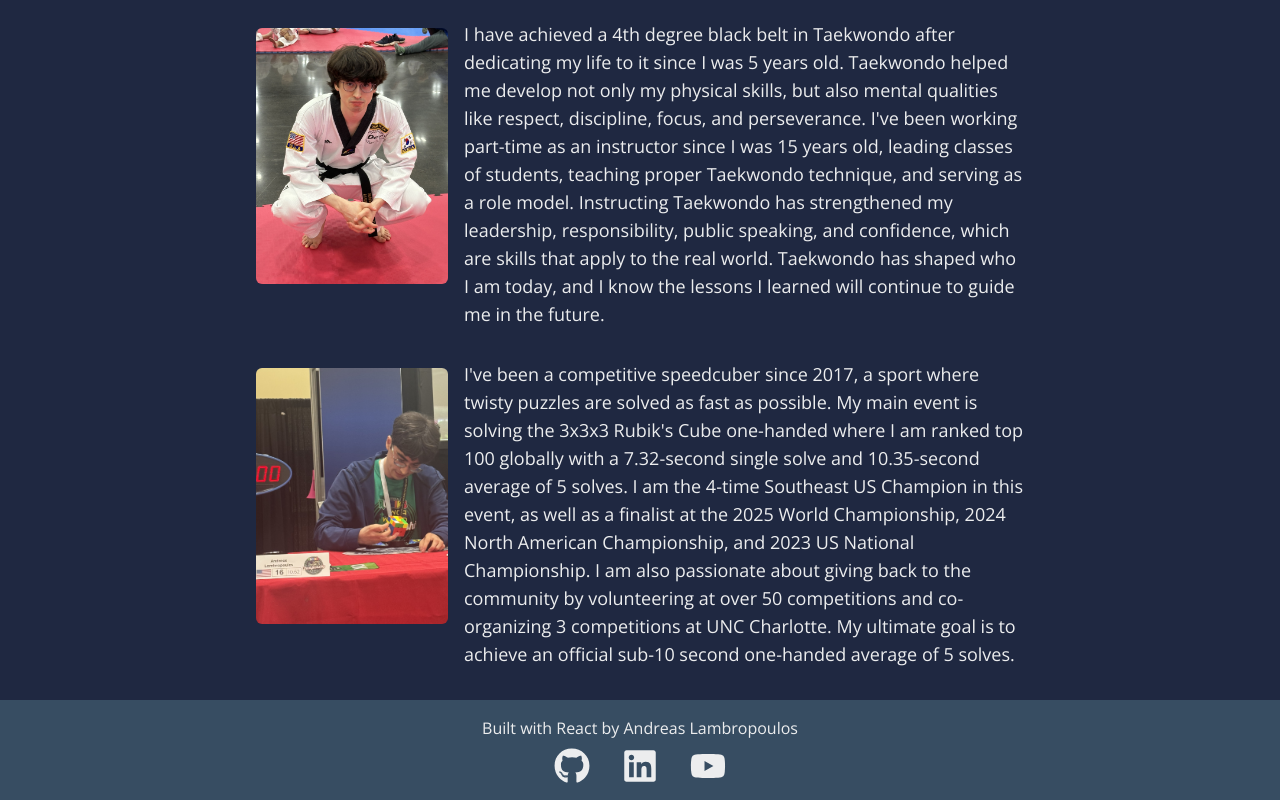
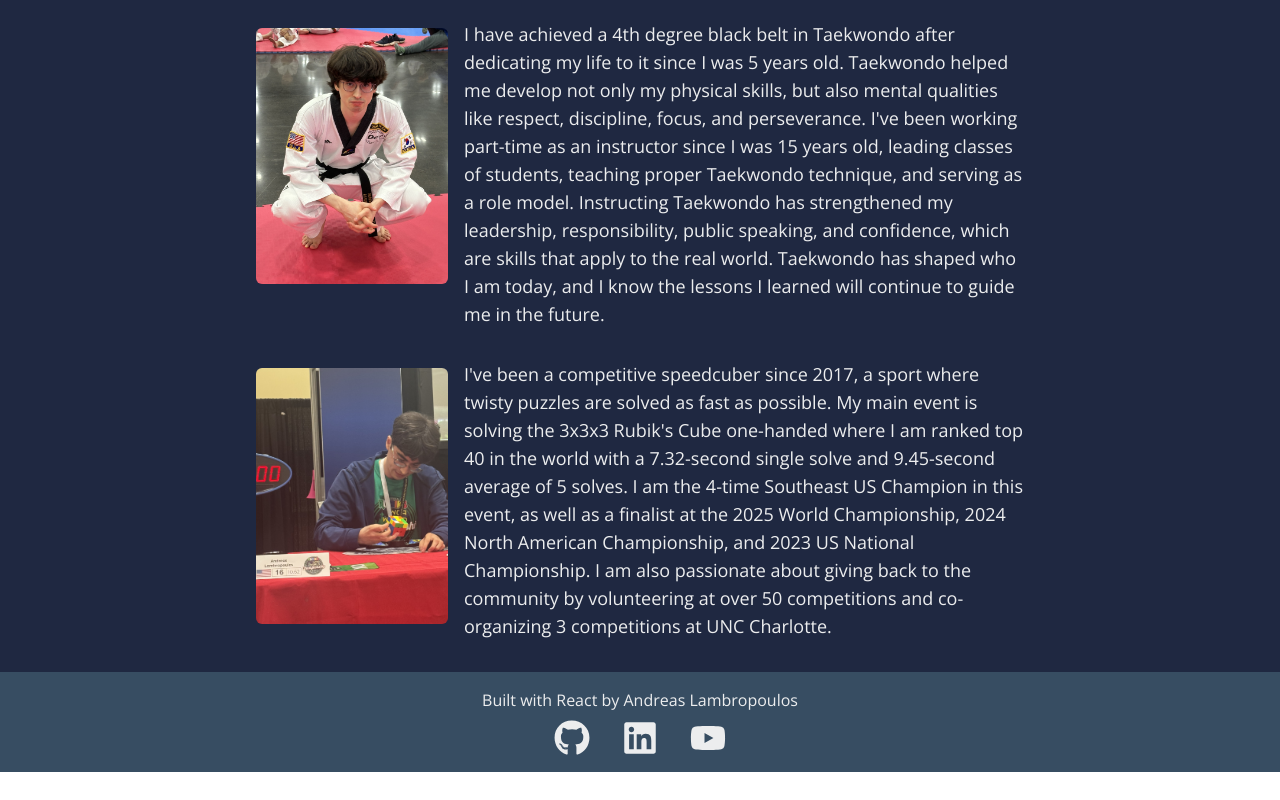
Before and after one commit to andlamb2002/portfolio, a React (Vite) app: page /about in a window 1280 px wide. Shown: the part 500-1300 px from the top of the page. After the commit the page ends 1272 px from the top, so only its background shows below. Built offline with nearby package versions, Linux system fonts and the light colour scheme.

Commit message:
Updated bio

```diff
--- a/src/data/data.js
+++ b/src/data/data.js
@@ -94,10 +94,9 @@ export const aboutSections = [
         alt: "Rubik's Cube",
         text: `
                 I've been a competitive speedcuber since 2017, a sport where twisty puzzles are solved as fast as possible.
-                My main event is solving the 3x3x3 Rubik's Cube one-handed where I am ranked top 100 globally with a 7.32-second single solve and 10.35-second average of 5 solves.
+                My main event is solving the 3x3x3 Rubik's Cube one-handed where I am ranked top 40 in the world with a 7.32-second single solve and 9.45-second average of 5 solves.
                 I am the 4-time Southeast US Champion in this event, as well as a finalist at the 2025 World Championship, 2024 North American Championship, and 2023 US National Championship.
                 I am also passionate about giving back to the community by volunteering at over 50 competitions and co-organizing 3 competitions at UNC Charlotte.
-                My ultimate goal is to achieve an official sub-10 second one-handed average of 5 solves.
             `,
     },
 ];
```
